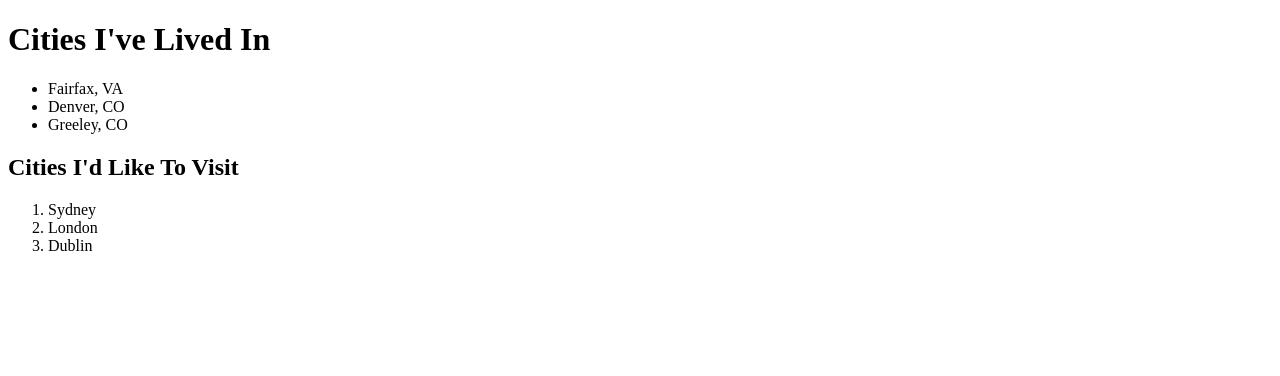
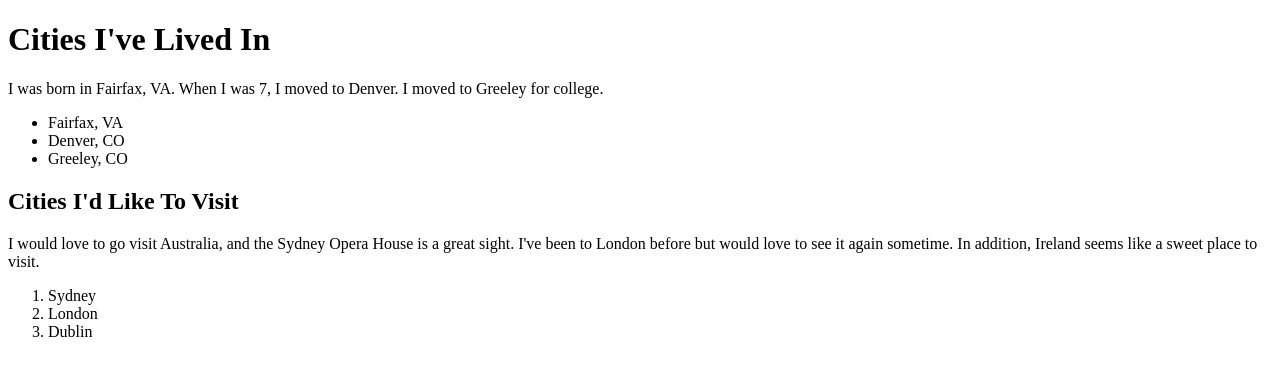
Before and after one commit to michaeldiguiseppi/html-exercises, a plain HTML site: page index.html in a window 1280 px wide. Drawn offline with Linux system fonts and the light colour scheme.

Commit message:
Added descriptions

```diff
--- a/index.html
+++ b/index.html
@@ -5,6 +5,7 @@
 </head>
 <body>
 <h1>Cities I've Lived In</h1>
+<p>I was born in Fairfax, VA.  When I was 7, I moved to Denver.  I moved to Greeley for college.</p>
   <ul>
     <li>Fairfax, VA</li>
     <li>Denver, CO</li>
@@ -12,6 +13,7 @@
   </ul>
 
   <h2>Cities I'd Like To Visit</h2>
+  <p>I would love to go visit Australia, and the Sydney Opera House is a great sight.  I've been to London before but would love to see it again sometime.  In addition, Ireland seems like a sweet place to visit.</p>
   <ol>
     <li>Sydney</li>
     <li>London</li>
```
